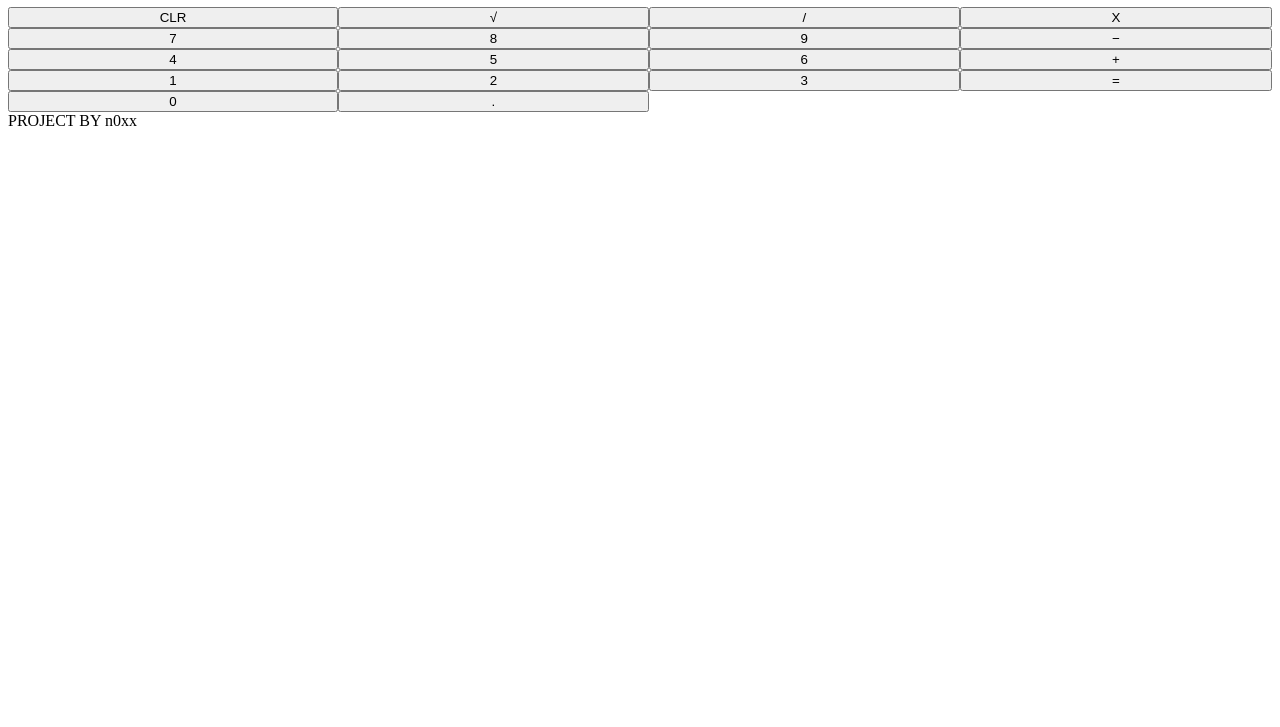
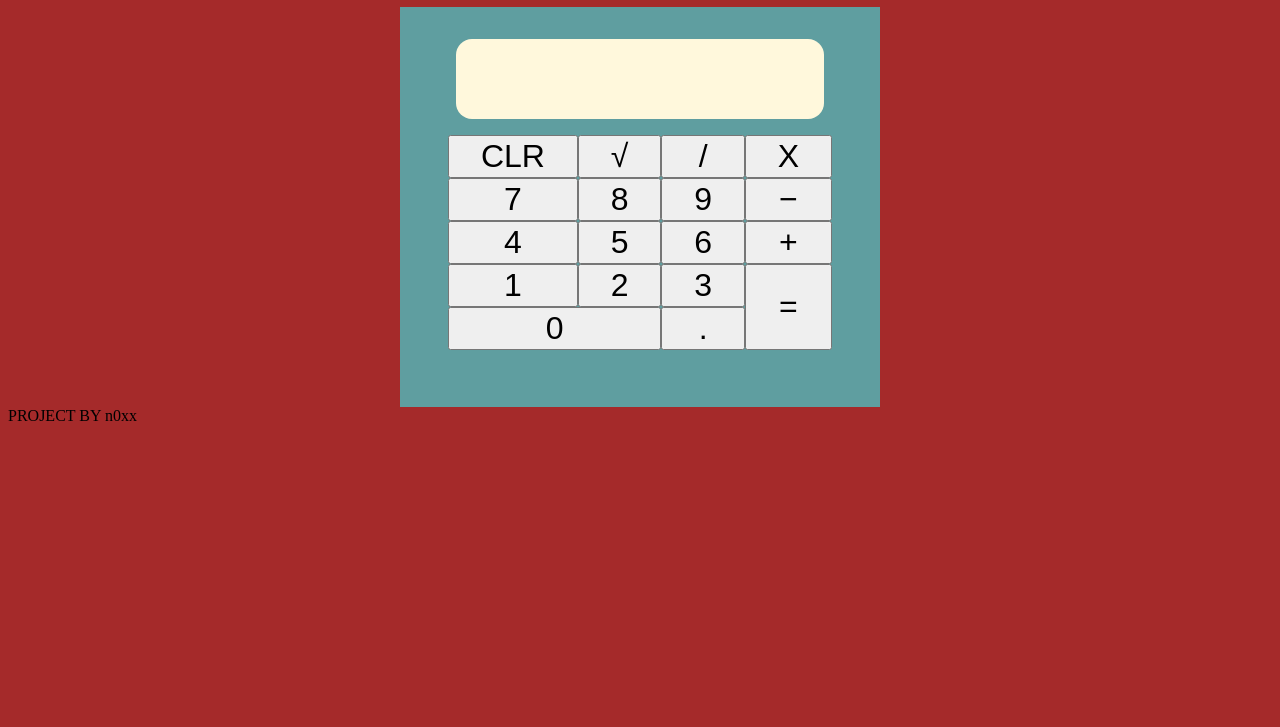
Before and after one commit to noxx896/calculator, a plain HTML site: page index.html in a window 1280 px wide. Shown: the part 73-800 px from the top of the page. Drawn offline with Linux system fonts and the light colour scheme.

Commit message:
Put in place all the HTML elements to make it seem like a calculator

```diff
--- a/style.css
+++ b/style.css
@@ -1,4 +1,42 @@
+body {
+    background-color: brown;
+}
+
+button {
+    font-size: 2rem;
+}
 #buttons {
     display: grid;
     grid-template-columns: auto auto auto auto;
+    padding: 1rem;
 }
+
+#zero {
+    grid-column: 1 / span 2;
+    grid-row: 5;
+}
+
+#equal {
+    grid-column: 4;
+    grid-row: 4 / span 5;
+}
+
+#container {
+    height: 25rem;
+    width: 30rem;
+    background-color: cadetblue;
+    padding: 2rem;
+    margin: auto;
+}
+
+#screen {
+    height: 5rem;
+    width: 23rem;
+    background-color: cornsilk;
+    border-radius: 1rem;
+    margin: auto;
+}
+
+* {
+    box-sizing: border-box;
+  }
```
